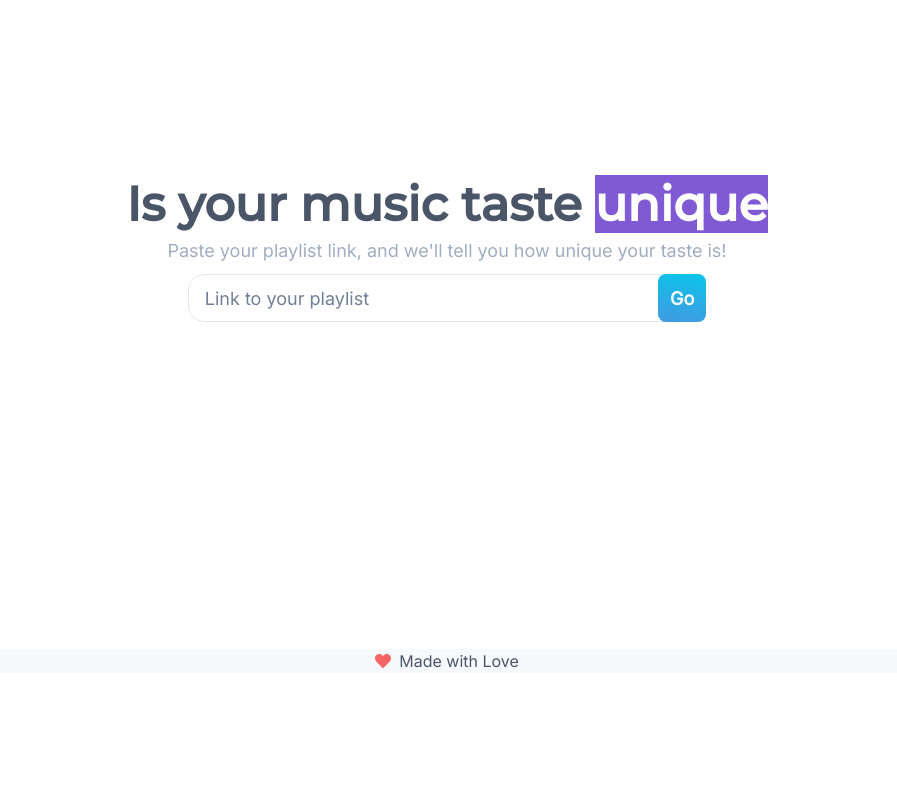
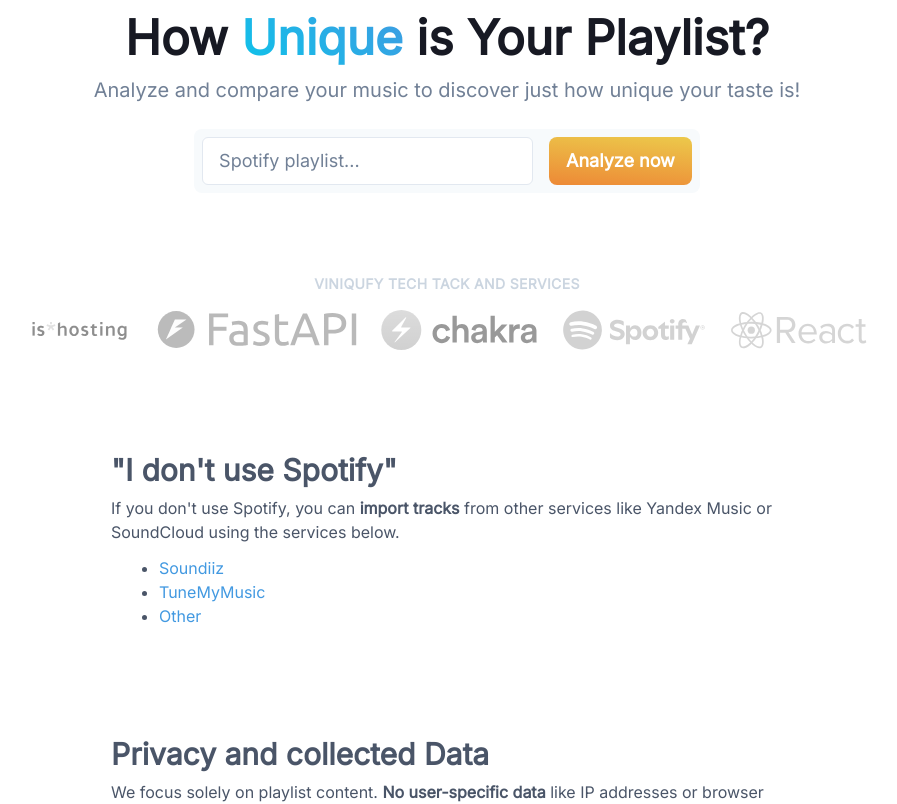
Before and after one commit to goldic342/viniqufy, a React (Vite) app in the folder frontend/: page / in a window 1280 px wide. Shown: the part 220-1024 px from the top of the page, without its empty margins (193-1090 px from the left). Before the commit the page ends 893 px from the top, so only its background shows below. Built offline with nearby package versions, Linux system fonts and the light colour scheme.

Commit message:
Create homePage, update isInvalid condition

```diff
--- a/frontend/src/components/PlaylistForm.jsx
+++ b/frontend/src/components/PlaylistForm.jsx
@@ -74,7 +74,7 @@
                   bg={"white"}
                   size={"lg"}
                   type="url"
-                  isInvalid={form.errors.playlistUrl && form.touched.playlistUrl}
+                  isInvalid={form.errors.playlistUrl && form.touched.playlistUrl && field.value !== ""}
                 />
               )}
             </Field>
--- a/frontend/src/pages/HomePage.jsx
+++ b/frontend/src/pages/HomePage.jsx
@@ -1,83 +1,112 @@
-import {
-  Container,
-  Flex,
-  Heading,
-  Highlight,
-  Input,
-  Text,
-  InputRightElement,
-  InputGroup,
-  Button,
-} from "@chakra-ui/react";
-import "@fontsource/montserrat/500.css";
-import { useState } from "react";
-import { musicServices } from "../data";
-import { useNavigate } from "react-router-dom";
-import parseUrl from "parse-url";
+import { Container, Box, Heading, Text, VStack, Flex, UnorderedList, ListItem } from "@chakra-ui/react";
+import PlaylistForm from "../components/PlaylistForm";
+import TextBlock from "../components/TextBlock";
+import LogoItem from "../components/UI/LogoItem";
+import FastAPILogo from "../assets/FastAPI.svg";
+import ChakraUILogo from "../assets/Chakra-UI.svg";
+import SpotifyLogo from "../assets/Spotify.svg";
+import IsHostingLogo from "../assets/is-hosting.svg";
+import ReactLogo from "../assets/React.svg";
+import ChakraRouterLink from "../components/ChakraRouterLink";
 
 const HomePage = () => {
-  const navigate = useNavigate();
-  const [url, setUrl] = useState("");
-  const [urlInvalid, setUrlInvalid] = useState(false);
+  return (
+    <Container maxW={"container.xl"}>
+      <Box as="section">
+        <VStack spacing={6} pt={40}>
+          <VStack>
+            <Heading variant={"bold"} fontSize={"5xl"} as={"h1"}>
+              How
+              <Text variant={"primary"} fontSize={"5xl"} display={"inline-block"}>
+                &nbsp;Unique&nbsp;
+              </Text>
+              is Your Playlist?
+            </Heading>
+            <Text fontSize={"xl"} color={"gray.500"}>
+              Analyze and compare your music to discover just how unique your taste is!
+            </Text>
+          </VStack>
+          <PlaylistForm />
+        </VStack>
+      </Box>
+      <Text
+        textTransform={"uppercase"}
+        color={"gray.300"}
+        fontSize={"sm"}
+        fontWeight={"bold"}
+        letterSpacing={"wide"}
+        textAlign={"center"}
+        mt={20}
+        mb={4}
+      >
+        Viniqufy tech tack and services
+      </Text>
+      <Flex mb={10} justify={"center"} align={"center"} gap={"24px"} wrap={"wrap"}>
+        <LogoItem src={IsHostingLogo} href={"https://ishosting.com"} alt="is*hosting" />
+        <LogoItem src={FastAPILogo} href={"https://fastapi.tiangolo.com"} alt="FastAPI" />
+        <LogoItem src={ChakraUILogo} href={"https://v2.chakra-ui.com/"} alt="Chakra UI" />
+        <LogoItem src={SpotifyLogo} href={"https://developer.spotify.com/"} alt="Spotify" />
+        <LogoItem src={ReactLogo} href={"https://react.dev/"} alt="React" />
+      </Flex>
 
-  const validateUrl = (passedUrl) => {
-    let parsedUrl;
-    try {
-      parsedUrl = parseUrl(passedUrl);
-    } catch {
-      return false;
-    }
+      <TextBlock
+        head={'"I don\'t use Spotify"'}
+        body={[
+          <>
+            If you don&apos;t use Spotify, you can <Text as="b">import tracks</Text> from other services like Yandex
+            Music or SoundCloud using the services below.
+          </>,
+          <>
+            <UnorderedList ml={12}>
+              <ListItem>
+                <ChakraRouterLink href={"https://soundiiz.com/"} color={"blue.400"}>
+                  Soundiiz
+                </ChakraRouterLink>
+              </ListItem>
+              <ListItem>
+                <ChakraRouterLink href={"https://www.tunemymusic.com"} color={"blue.400"}>
+                  TuneMyMusic
+                </ChakraRouterLink>
+              </ListItem>
+              <ListItem>
+                <ChakraRouterLink
+                  href={"https://www.google.com/search?q=how+to+import+tracks+to+spotify"}
+                  color={"blue.400"}
+                >
+                  Other
+                </ChakraRouterLink>
+              </ListItem>
+            </UnorderedList>
+          </>,
+        ]}
+      />
 
-    const service = musicServices.filter((service) => service.domain === parsedUrl.resource)[0];
-    const paths = parsedUrl.pathname.split("/").slice(1);
-
-    if (!service) return false;
-    if (paths.length !== 2) return false;
-    if (paths[0] !== service.urlPath) return false;
-
-    const base62Id = paths[1];
-    const base62Regex = /^[A-Za-z0-9]+$/;
-    return base62Regex.test(base62Id) ? base62Id : false;
-  };
-
-  const handleClick = () => {
-    const playlistId = validateUrl(url);
-    if (!playlistId) {
-      setUrlInvalid(true);
-      return;
-    }
-
-    navigate(`/analysis-loading/${playlistId}`);
-  };
-
-  return (
-    <Container maxW={"4xl"} h={"100vh"}>
-      <Flex justify={"center"} align={"center"} flexDirection={"column"} h={"100%"}>
-        <Heading as={"h1"} fontSize={"5xl"} fontFamily={'"Montserrat", sans-serif'}>
-          <Highlight query={"unique"} styles={{ bg: "purple.500", color: "white", fontWeight: "bold" }}>
-            Is your music taste unique
-          </Highlight>
-        </Heading>
-        <Text color={"gray.400"} fontSize={"lg"} mt={"4px"}>
-          Paste your playlist link, and we&apos;ll tell you how unique your taste is!
-        </Text>
-        <InputGroup w={"60%"} size={"lg"} mt={"10px"}>
-          <Input
-            placeholder="Link to your playlist"
-            borderRadius={"2xl"}
-            type={"url"}
-            value={url}
-            onChange={(e) => setUrl(e.target.value)}
-            isInvalid={urlInvalid}
-            required
-          />
-          <InputRightElement>
-            <Button size={"lg"} onClick={handleClick}>
-              Go
-            </Button>
-          </InputRightElement>
-        </InputGroup>
-      </Flex>
+      <TextBlock
+        head={"Privacy and collected Data"}
+        body={[
+          <>
+            We focus solely on playlist content. <Text as="b">No user-specific data</Text> like IP addresses or browser
+            details is collected or stored, ensuring your personal information stays private. The{" "}
+            <Text as="b">exception</Text> is spotify-ID and spotify display-name
+          </>,
+          <>
+            We <Text as="b">do not share</Text> any data with third parties. Your information stays secure and private,
+            used solely for playlist analysis.
+          </>,
+        ]}
+      />
+      <TextBlock
+        head={"Design and styles"}
+        body={[
+          <>
+            Most design solutions and styles copied from{" "}
+            <ChakraRouterLink href="https://www.uifoundations.com/" color={"blue.400"}>
+              UI Foundations
+            </ChakraRouterLink>
+            , and all credit for these designs and styles belongs to them. <Text as="b">Developer ≠ designer</Text>
+          </>,
+        ]}
+      />
     </Container>
   );
 };
```
